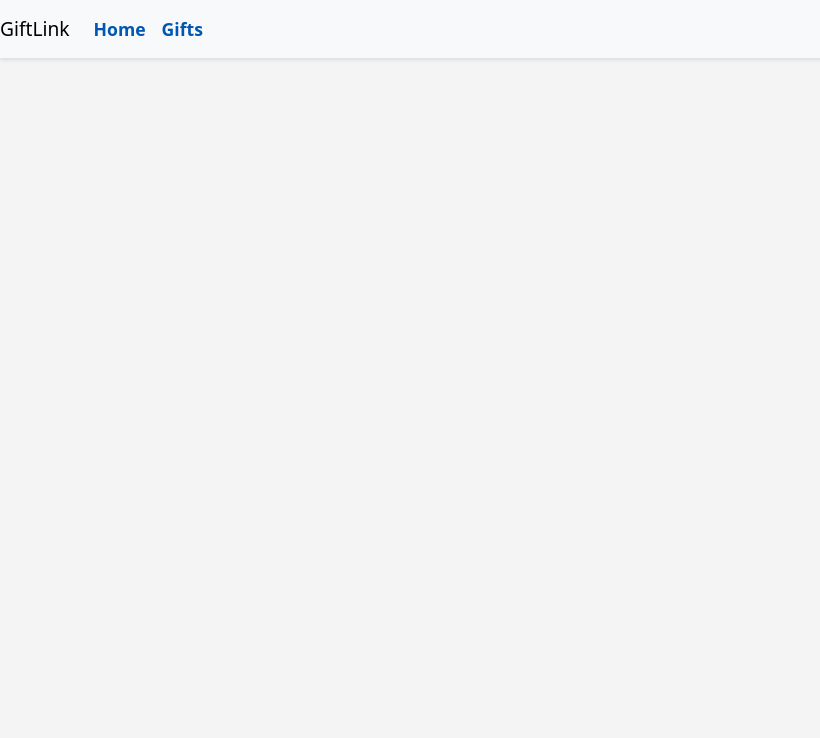
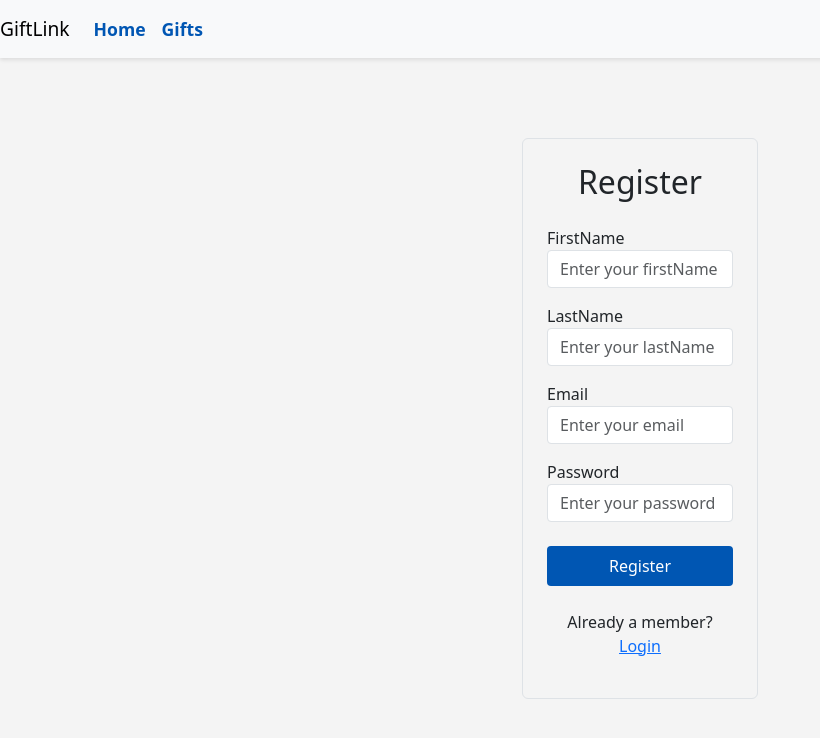
Before and after one commit to fahrimnabhan/fullstack-capstone-project, a React (Create React App) app in the folder giftlink-frontend/: page /app/register in a window 1280 px wide. Before the commit this address had no page. Shown: the top 738 px of the page, without its empty margins (0-820 px from the left). Built offline with nearby package versions, Linux system fonts and the light colour scheme.

Commit message:
Implemented API endpoints

```diff
--- a/giftlink-frontend/src/App.js
+++ b/giftlink-frontend/src/App.js
@@ -1,12 +1,16 @@
 import React from 'react';
-import { Routes, Route/*, useNavigate */} from 'react-router-dom';
+import { Routes, Route,/*, useNavigate */
+useNavigate} from 'react-router-dom';
 import MainPage from './components/MainPage/MainPage';
+import LoginPage from './components/LoginPage/LoginPage';
+import RegisterPage from './components/RegisterPage/RegisterPage';
 import 'bootstrap/dist/css/bootstrap.min.css';
 import './App.css';
 import Navbar from './components/Navbar/Navbar';
 
 function App() {
 
+  //const navigate = useNavigate();
   return (
     <>
         <Navbar/>
@@ -14,6 +18,8 @@
           {/* the final code will not pass the products to every page, but each page will call the server API */}
           <Route path="/" element={<MainPage />} />
           <Route path="/app" element={<MainPage />} />
+          <Route path="/app/login" element={<LoginPage/>} />
+          <Route path="/app/register" element={<RegisterPage/>} />
         </Routes>
         </>
   );
--- /dev/null
+++ b/giftlink-frontend/src/components/LoginPage/LoginPage.css
@@ -0,0 +1,44 @@
+.login-card {
+    background-color: #fff;
+    box-shadow: 0px 4px 8px rgba(0, 0, 0, 0.1);
+}
+
+.login-card .form-label {
+    font-weight: 600;
+}
+
+.login-card input {
+    border-radius: 0.25rem;
+}
+
+.login-card .btn {
+    padding: 0.5rem 1rem;
+    border-radius: 0.25rem;
+}
+
+.login-card .btn-primary {
+    background-color: #0056b3;
+    border: none;
+}
+
+.login-card .btn-secondary {
+    background-color: #dc3545;
+    border: none;
+}
+
+.login-card .text-primary {
+    color: #0056b3;
+}
+
+.login-card .text-secondary {
+    color: #6c757d;
+}
+
+/* Additional styles */
+a.text-primary:hover {
+    text-decoration: underline;
+}
+
+a.text-secondary:hover {
+    text-decoration: underline;
+}
--- /dev/null
+++ b/giftlink-frontend/src/components/LoginPage/LoginPage.js
@@ -0,0 +1,47 @@
+import React, { useState } from 'react';
+import './LoginPage.css';
+
+function LoginPage() {
+
+    //insert code here to create useState hook variables for email, password
+    const [email, setEmail] = useState('');
+    const [password, setPassword] = useState('');
+
+    // insert code here to create handleLogin function and include console.log
+    const handleLogin = async () => {
+        console.log("Inside handleLogin");
+    }
+
+        return (
+      <div className="container mt-5">
+        <div className="row justify-content-center">
+          <div className="col-md-6 col-lg-4">
+            <div className="login-card p-4 border rounded">
+              <h2 className="text-center mb-4 font-weight-bold">Login</h2>
+
+          {/* insert code here to create input elements for the variables email and  password */}
+          <div className="mb-3">
+            <label htmlFor="email" className="form-label">Email</label>
+            <input
+                id="email"
+                type="text"
+                className="form-control"
+                placeholder="Enter your email"
+                value={email}
+                onChange={(e) => setEmail(e.target.value)}
+            />
+            </div>
+
+            <button className="btn btn-primary w-100 mb-3" onClick={handleLogin}>Login</button>
+                <p className="mt-4 text-center">
+                    New here? <a href="/app/register" className="text-primary">Register Here</a>
+                </p>
+
+            </div>
+          </div>
+        </div>
+      </div>
+    )
+}
+
+export default LoginPage;
--- /dev/null
+++ b/giftlink-frontend/src/components/RegisterPage/RegisterPage.css
@@ -0,0 +1,39 @@
+.register-card .form-label {
+    font-weight: 600;
+}
+
+.register-card input {
+    border-radius: 0.25rem;
+}
+
+.register-card .btn {
+    padding: 0.5rem 1rem;
+    border-radius: 0.25rem;
+}
+
+.register-card .btn-primary {
+    background-color: #0056b3;
+    border: none;
+}
+
+.register-card .btn-secondary {
+    background-color: #dc3545;
+    border: none;
+}
+
+.register-card .text-primary {
+    color: #0056b3;
+}
+
+.register-card .text-secondary {
+    color: #6c757d;
+}
+
+/* Additional styles */
+a.text-primary:hover {
+    text-decoration: underline;
+}
+
+a.text-secondary:hover {
+    text-decoration: underline;
+}
--- /dev/null
+++ b/giftlink-frontend/src/components/RegisterPage/RegisterPage.js
@@ -0,0 +1,84 @@
+import React, { useState } from 'react';
+
+import './RegisterPage.css';
+
+function RegisterPage() {
+
+    //insert code here to create useState hook variables for firstName, lastName, email, password
+    const [firstName, setFirstName] = useState('');
+    const [lastName, setLastName] = useState('');
+    const [email, setEmail] = useState('');
+    const [password, setPassword] = useState('');
+    // insert code here to create handleRegister function and include console.log
+    const handleRegister = async () => {
+        console.log("Register invoked")
+    }
+
+         return (
+            <div className="container mt-5">
+                <div className="row justify-content-center">
+                    <div className="col-md-6 col-lg-4">
+                        <div className="register-card p-4 border rounded">
+                            <h2 className="text-center mb-4 font-weight-bold">Register</h2>
+                            <div className='mb-3'>
+                                <label htmlFor='firstName' className='form label'>FirstName</label>
+                                <input
+                                    id="firstName"
+                                    type='text'
+                                    className='form-control'
+                                    placeholder='Enter your firstName'
+                                    value={firstName}
+                                    onChange={(e) => setFirstName(e.target.value)}
+                                />
+                            </div>
+
+                            <div className='mb-3'>
+                                <label htmlFor='lastName' className='form label'>LastName</label>
+                                <input
+                                    id="lastName"
+                                    type='text'
+                                    className='form-control'
+                                    placeholder='Enter your lastName'
+                                    value={lastName}
+                                    onChange={(e) => setLastName(e.target.value)}
+                                />
+                            </div>
+
+                            <div className='mb-3'>
+                                <label htmlFor='email' className='form label'>Email</label>
+                                <input
+                                    id="email"
+                                    type='text'
+                                    className='form-control'
+                                    placeholder='Enter your email'
+                                    value={email}
+                                    onChange={(e) => setEmail(e.target.value)}
+                                />
+                            </div>
+
+                            <div className='mb-4'>
+                                <label htmlFor='password' className='form label'>Password</label>
+                                <input
+                                    id="password"
+                                    type='password'
+                                    className='form-control'
+                                    placeholder='Enter your password'
+                                    value={password}
+                                    onChange={(e) => setPassword(e.target.value)}
+                                />
+                            </div>
+
+                            <button className="btn btn-primary w-100 mb-3" onClick={handleRegister}>Register</button>
+                            <p className="mt-4 text-center">
+                                Already a member? <a href="/app/login" className="text-primary">Login</a>
+                            </p>
+
+                        </div>
+                    </div>
+                </div>
+            </div>
+
+         )//end of return
+}
+
+export default RegisterPage;
```
